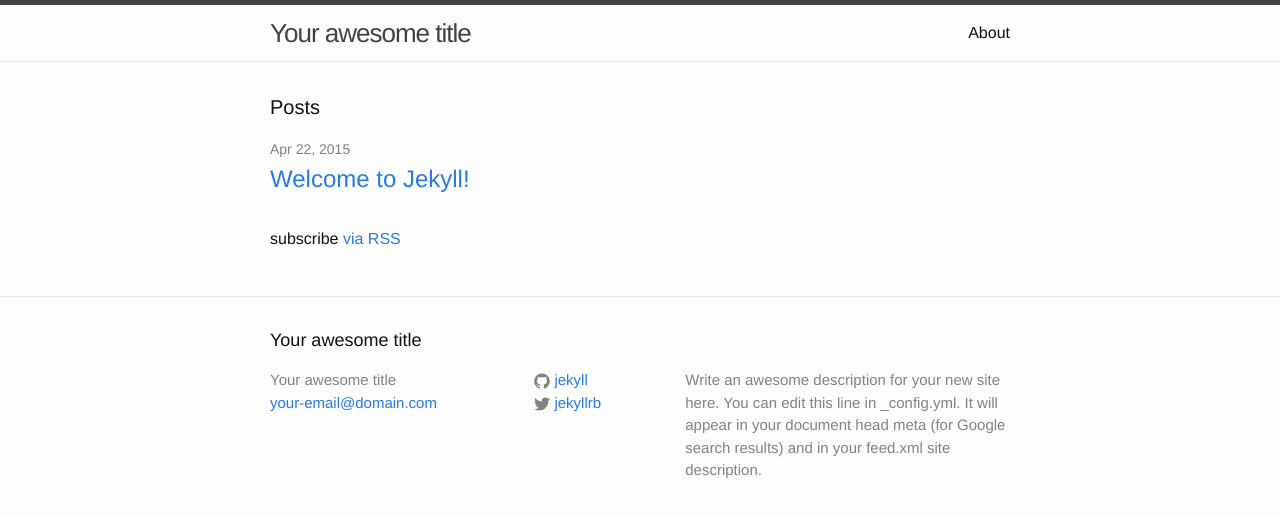
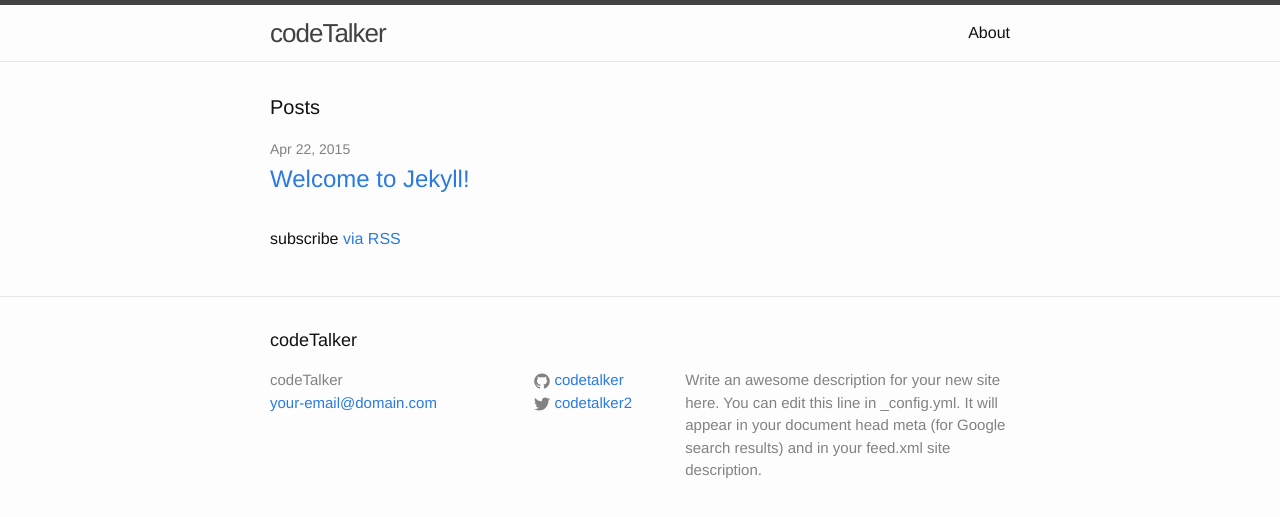
Before and after one commit to codetalker/codetalker.github.com, a Jekyll site: the page built from index.html, in a window 1280 px wide. Shown: the top 517 px of the page. Built offline with Jekyll 4.4.1, drawn with Linux system fonts in a browser that asks for light colours.

Commit message:
change site settings

```diff
--- a/_config.yml
+++ b/_config.yml
@@ -1,5 +1,5 @@
 # Site settings
-title: Your awesome title
+title: codeTalker
 email: your-email@domain.com
 description: > # this means to ignore newlines until "baseurl:"
   Write an awesome description for your new site here. You can edit this
@@ -7,8 +7,8 @@ description: > # this means to ignore newlines until "baseurl:"
   Google search results) and in your feed.xml site description.
 baseurl: "" # the subpath of your site, e.g. /blog/
 url: "http://yourdomain.com" # the base hostname & protocol for your site
-twitter_username: jekyllrb
-github_username:  jekyll
+twitter_username: codetalker2
+github_username:  codetalker
 
 # Build settings
 markdown: kramdown
```
